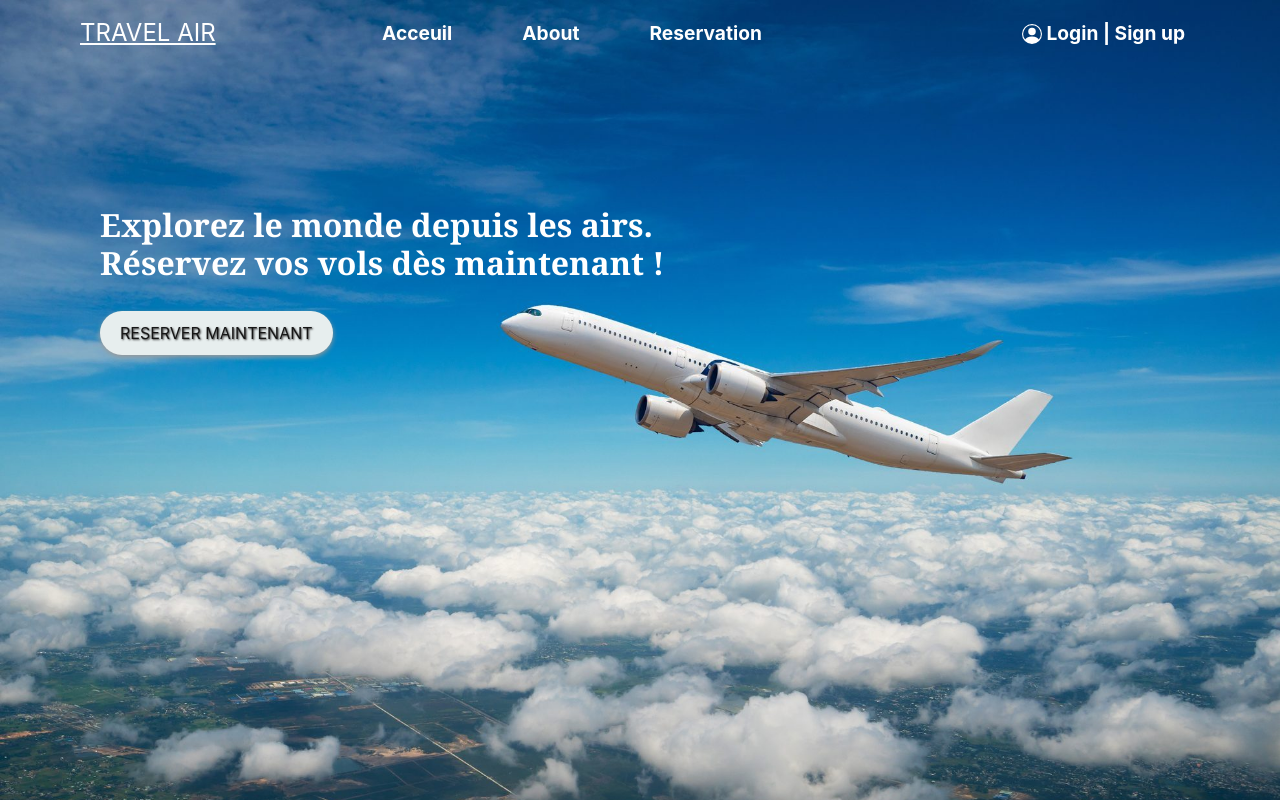
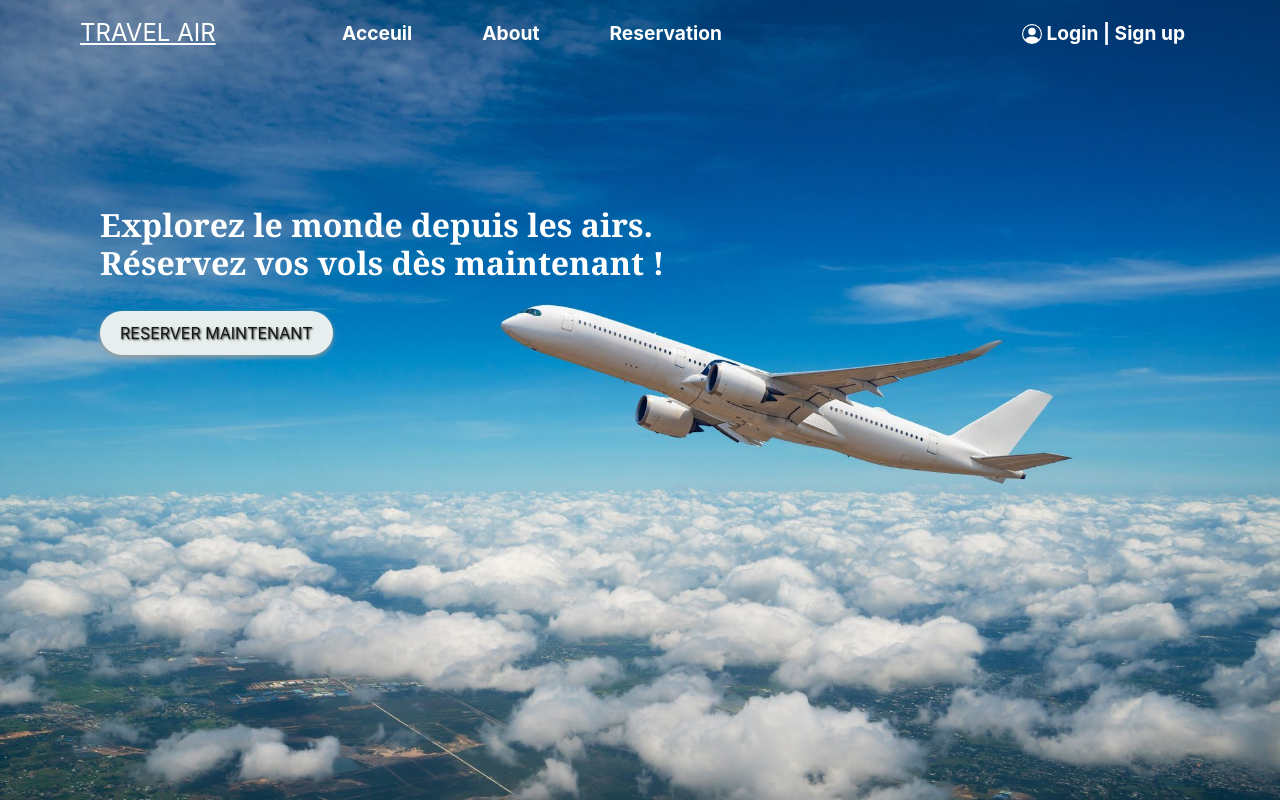
Before and after one commit to Chaimae147/vol_projet, a React (Create React App) app: page / in a window 1280 px wide. Built offline with nearby package versions, Linux system fonts and the light colour scheme.

Commit message:
modification

```diff
--- a/src/composents/navbar/Navbar.js
+++ b/src/composents/navbar/Navbar.js
@@ -26,7 +26,7 @@ export default function Navbar() {
 
         <li className="nav-item"><a href="/" style={{ marginRight:'50px' }} className="nav-link">Acceuil</a></li>
         <li className="nav-item"><a href="/about" style={{ marginRight:'50px' }} className="nav-link">About</a></li>
-        <li className="nav-item"><a href="/Reservatiom" style={{ marginRight:'30vh' }} className="nav-link" >Reservation</a></li>
+        <li className="nav-item"><a href="/Reservatiom" style={{ marginRight:'35vh' }} className="nav-link" >Reservation</a></li>
         <li className='nav-item'><a href="/login" className='nav-link' style={{  marginRight:'15px' }}>  <svg xmlns="http://www.w3.org/2000/svg" width="20" height="20" fill="currentColor" class="bi bi-person-circle" viewBox="0 0 16 16">
   <path d="M11 6a3 3 0 1 1-6 0 3 3 0 0 1 6 0z"/>
   <path fill-rule="evenodd" d="M0 8a8 8 0 1 1 16 0A8 8 0 0 1 0 8zm8-7a7 7 0 0 0-5.468 11.37C3.242 11.226 4.805 10 8 10s4.757 1.225 5.468 2.37A7 7 0 0 0 8 1z"/>
```
